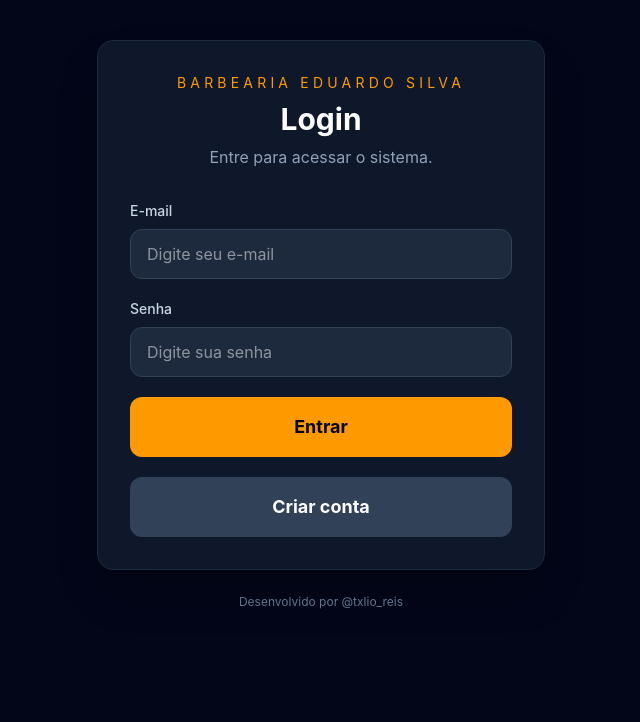
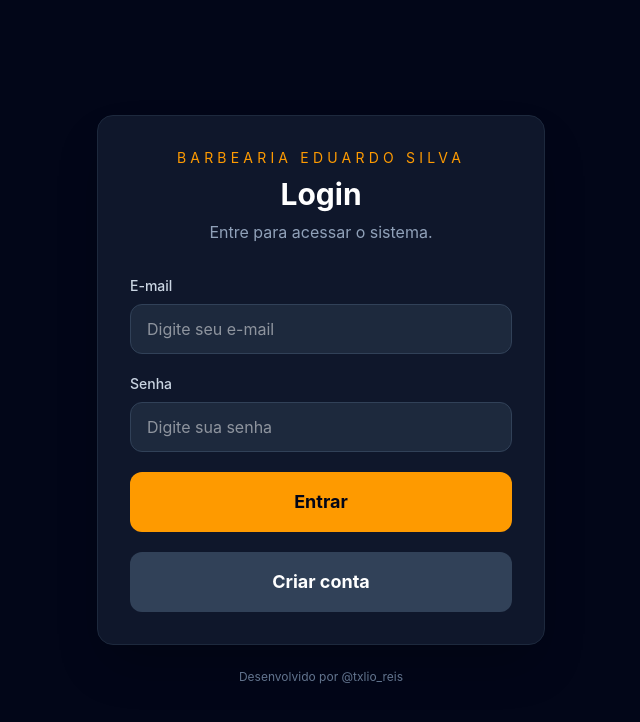
Before and after one commit to txlio/barbearia-web, a React (Vite) app: page / in a window 1280 px wide. Shown: the top 722 px of the page, without its empty margins (319-959 px from the left). Built offline with nearby package versions, Linux system fonts and the light colour scheme.

Commit message:
style: centralizaçao da tela de login

```diff
--- a/src/pages/Login.jsx
+++ b/src/pages/Login.jsx
@@ -40,8 +40,9 @@ function Login({ onLogin }) {
   }
 
   return (
-    <div className="min-h-screen bg-slate-950 px-4 py-10 text-white">
-      <div className="mx-auto max-w-md rounded-2xl border border-slate-800 bg-slate-900 p-8 shadow-2xl">
+    <div className="min-h-dvh bg-slate-950 px-4 text-white flex items-center justify-center">
+      <div className="w-full max-w-md">
+        <div className="rounded-2xl border border-slate-800 bg-slate-900 p-8 shadow-2xl">
           <div className="mb-8 text-center">
             <p className="mb-2 text-sm uppercase tracking-[0.3em] text-amber-500">
               Barbearia Eduardo Silva
@@ -102,8 +103,10 @@ function Login({ onLogin }) {
             </button>
           </form>
         </div>
+
         <div className="mt-6 text-center text-xs text-slate-500">
           Desenvolvido por @txlio_reis
+        </div>
       </div>
     </div>
   );
```
Lines whose indentation alone changed are shown as unchanged.
